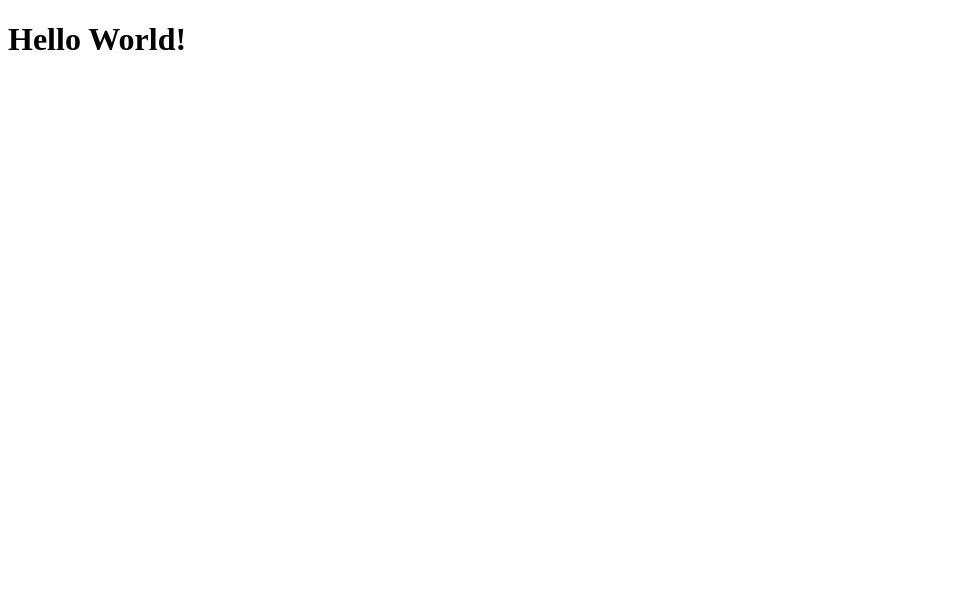
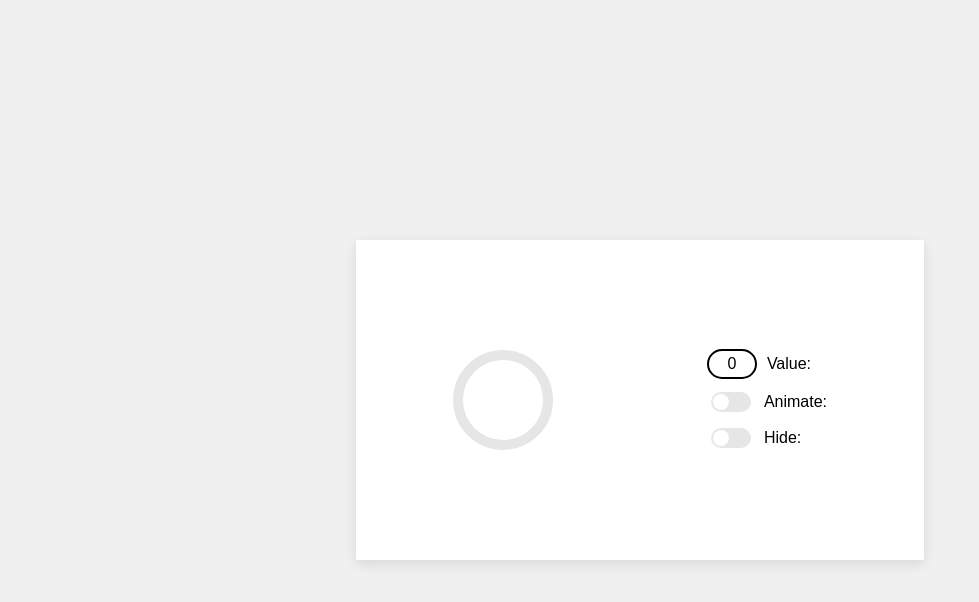
Before and after one commit to Jequda/Ozon, a plain HTML site: page index.html in a window 1280 px wide. Shown: the whole page, without its empty margins (0-979 px from the left). Drawn offline with Linux system fonts and the light colour scheme.

Commit message:
Написана основная часть

```diff
--- a/index.html
+++ b/index.html
@@ -3,9 +3,32 @@
   <head>
     <meta charset="UTF-8" />
     <meta name="viewport" content="width=device-width, initial-scale=1.0" />
-    <title>Document</title>
+    <title>Блок Progress</title>
+    <link rel="stylesheet" href="style.css" />
   </head>
   <body>
-    <h1>Hello World!</h1>
+    <div class="container">
+      <div class="progress-block">
+        <svg class="progress-circle" viewBox="0 0 100 100">
+          <circle cx="50" cy="50" r="45" class="bg-circle"></circle>
+          <circle cx="50" cy="50" r="45" class="progress-circle-value"></circle>
+        </svg>
+      </div>
+      <div class="controls">
+        <label>
+          <input type="number" id="valueInput" min="0" max="100" value="0" />
+          Value:
+        </label>
+        <label>
+          <input type="checkbox" id="animateToggle" />
+          Animate:
+        </label>
+        <label>
+          <input type="checkbox" id="hideToggle" />
+          Hide:
+        </label>
+      </div>
+    </div>
+    <script src="script.js"></script>
   </body>
 </html>
--- a/script.js
+++ b/script.js
@@ -0,0 +1,41 @@
+
+const valueInput = document.getElementById("valueInput");
+const animateToggle = document.getElementById("animateToggle");
+const hideToggle = document.getElementById("hideToggle");
+const progressCircle = document.querySelector(".progress-circle-value");
+const progressBlock = document.querySelector(".progress-block");
+
+function updateProgress(value) {
+    const maxOffset = 283;
+    const offset = maxOffset - (value / 100) * maxOffset;
+    progressCircle.style.strokeDashoffset = offset;
+}
+
+function toggleAnimation() {
+    if (animateToggle.checked) {
+        progressBlock.classList.add("animated");
+    } else {
+        progressBlock.classList.remove("animated");
+    }
+}
+
+function toggleVisibility() {
+    if (hideToggle.checked) {
+        progressBlock.style.display = "none";
+    } else {
+        progressBlock.style.display = "block";
+    }
+}
+
+valueInput.addEventListener("input", (e) => {
+    const value = Math.min(Math.max(e.target.value, 0), 100);
+    updateProgress(value);
+});
+animateToggle.addEventListener("change", toggleAnimation);
+hideToggle.addEventListener("change", toggleVisibility);
+
+setInterval(() => {
+    if (animateToggle.checked) {
+        progressBlock.style.transform = `rotate(${Date.now() % 360}deg)`;
+    }
+}, 20);
--- a/style.css
+++ b/style.css
@@ -0,0 +1,131 @@
+* {
+  box-sizing: border-box;
+}
+
+body,
+html {
+  margin: 0;
+  padding: 0;
+  display: flex;
+  justify-content: center;
+  align-items: center;
+  height: 100vh;
+  font-family: Arial, sans-serif;
+  background-color: #f0f0f0;
+}
+
+.container {
+  display: flex;
+  flex-direction: column;
+  align-items: center;
+  gap: 20px;
+  padding: 20px;
+  background-color: #ffffff;
+  box-shadow: 0px 4px 12px rgba(0, 0, 0, 0.1);
+  width: 568px;
+  height: 320px;
+  justify-content: space-around;
+}
+
+.progress-block {
+  width: 100px;
+  height: 100px;
+  position: relative;
+}
+
+.progress-circle {
+  width: 100px;
+  height: 100px;
+  transform: rotate(-90deg);
+}
+
+.bg-circle,
+.progress-circle-value {
+  fill: none;
+  stroke-width: 10;
+}
+
+.bg-circle {
+  stroke: #e6e6e6;
+}
+
+.progress-circle-value {
+  stroke: #2979ff;
+  stroke-linecap: round;
+  transition: stroke-dashoffset 0.3s;
+  stroke-dasharray: 283;
+  stroke-dashoffset: 283;
+}
+
+.controls {
+  display: flex;
+  flex-direction: column;
+  gap: 10px;
+  align-items: center;
+}
+
+.controls label {
+  display: flex;
+  align-items: center;
+  gap: 10px;
+  font-size: 16px;
+  font-weight: 500;
+}
+
+.controls input[type="number"] {
+  width: 50px;
+  height: 30px;
+  text-align: center;
+  font-size: 16px;
+  border: 2px solid #000;
+  border-radius: 16px;
+}
+
+input::-webkit-outer-spin-button,
+input::-webkit-inner-spin-button {
+  -webkit-appearance: none;
+  margin: 0;
+}
+
+.controls input[type="checkbox"] {
+  appearance: none;
+  width: 40px;
+  height: 20px;
+  background-color: #e6e6e6;
+  border-radius: 10px;
+  position: relative;
+  cursor: pointer;
+  transition: background-color 0.3s;
+}
+
+.controls input[type="checkbox"]:checked {
+  background-color: #2979ff;
+}
+
+.controls input[type="checkbox"]::before {
+  content: "";
+  width: 16px;
+  height: 16px;
+  background-color: #ffffff;
+  border-radius: 50%;
+  position: absolute;
+  top: 2px;
+  left: 2px;
+  transition: transform 0.3s;
+}
+
+.controls input[type="checkbox"]:checked::before {
+  transform: translateX(20px);
+}
+
+@media (min-width: 568px) and (orientation: landscape) {
+  .container {
+    flex-direction: row;
+    max-width: 568px;
+    gap: 40px;
+    padding: 40px;
+  }
+  .controls {
+    align-items: flex-start;
+  }
+}
```
Also changed, not shown: 1 other file.
